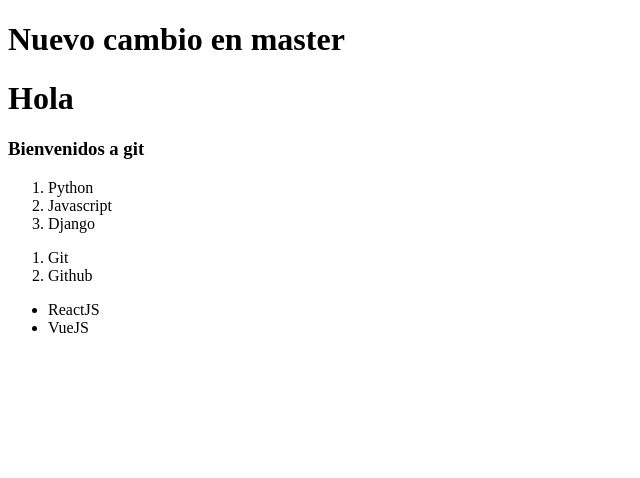
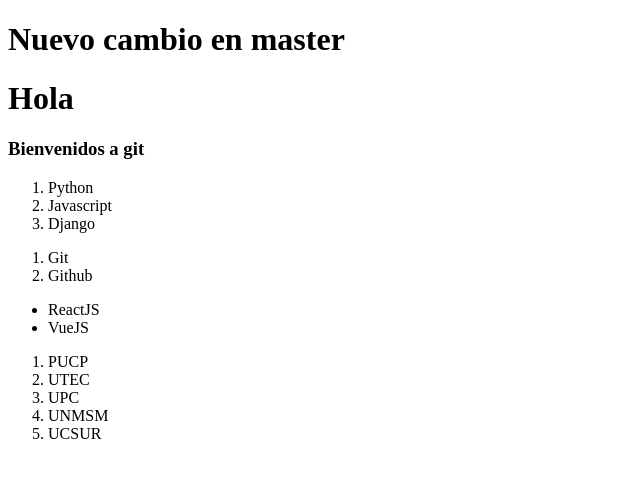
Before and after one commit to G4BO-2/primerRepo, a plain HTML site: page index.html in a window 1280 px wide. Shown: the whole page, without its empty margins (0-640 px from the left). Drawn offline with Linux system fonts and the light colour scheme.

Commit message:
Nuevos cambios desde windows

```diff
--- a/index.html
+++ b/index.html
@@ -1,8 +1,10 @@
 <!DOCTYPE html>
 <html>
+
 <head>
 	<title>Bienvenidos a git</title>
 </head>
+
 <body>
 	<h1>Nuevo cambio en master</h1>
 	<h1>Hola</h1>
@@ -26,5 +28,16 @@
 				<li>VueJS</li>
 			</ul>
 		</div>
+		<div>
+			<!--Nuevos cambios del dev4-->
+			<ol>
+				<li>PUCP</li>
+				<li>UTEC</li>
+				<li>UPC</li>
+				<li>UNMSM</li>
+				<li>UCSUR</li>
+			</ol>
+		</div>
 </body>
+
 </html>
```
Lines whose indentation alone changed are shown as unchanged.
